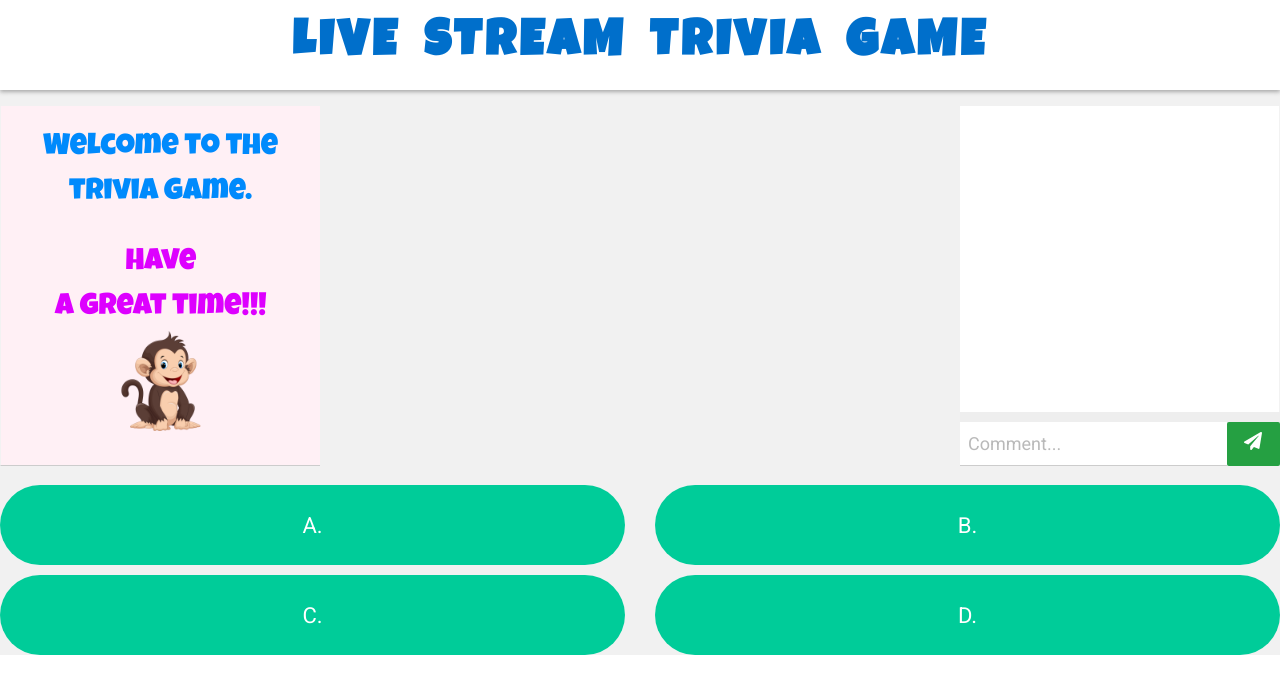
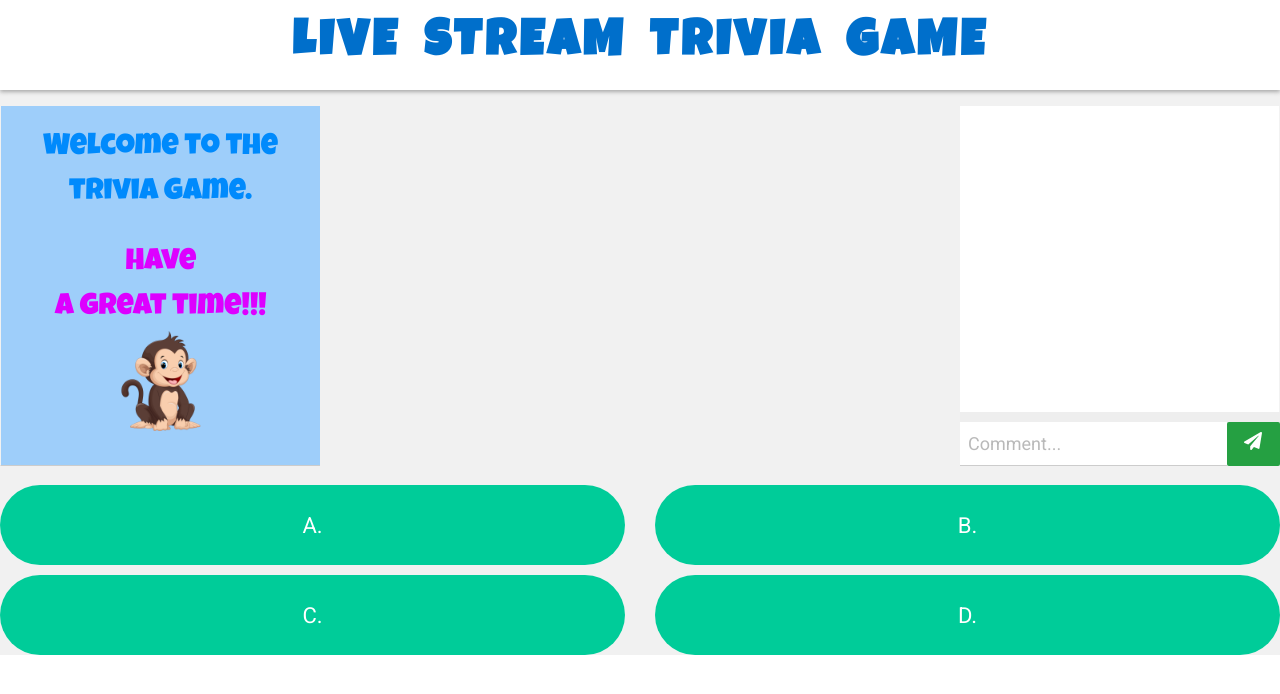
Before and after one commit to xuantan97/live-stream-client, a React (Create React App) app: page /homepage in a window 1280 px wide. Shown: the top 694 px of the page. Built offline with nearby package versions, Linux system fonts and the light colour scheme; no server answers.

Commit message:
change welcome background

```diff
--- a/src/index.css
+++ b/src/index.css
@@ -68,7 +68,7 @@ body {
   border-left: 1px solid #f2f2f2;
   border-bottom: 1px solid #ccc;
   background: #fff;
-  animation: welcome_background 5s linear infinite;
+  animation: welcome_background 7s linear infinite;
 }
 
 .welcome {
@@ -99,13 +99,13 @@ body {
 
 @keyframes welcome_background {
   0%, 100% {
-    background: rgb(255, 240, 245);
+    background: #ff9;
   }
   30%, 70% {
-    background: #f0fff0;
+    background: #9cf;
   }
   50% {
-    background: #fff;
+    background: #f9f;
   }
 }
 
@@ -362,7 +362,7 @@ body {
 .right-answer {
   background: #0d0 !important;
   border-color: #0d0 !important;
-  transition: 0.5s ease;
+  /* transition: 0.5s ease; */
   animation: right-answer 1.5s linear;
   animation-iteration-count: 2;
   border-radius: 50px;
```
